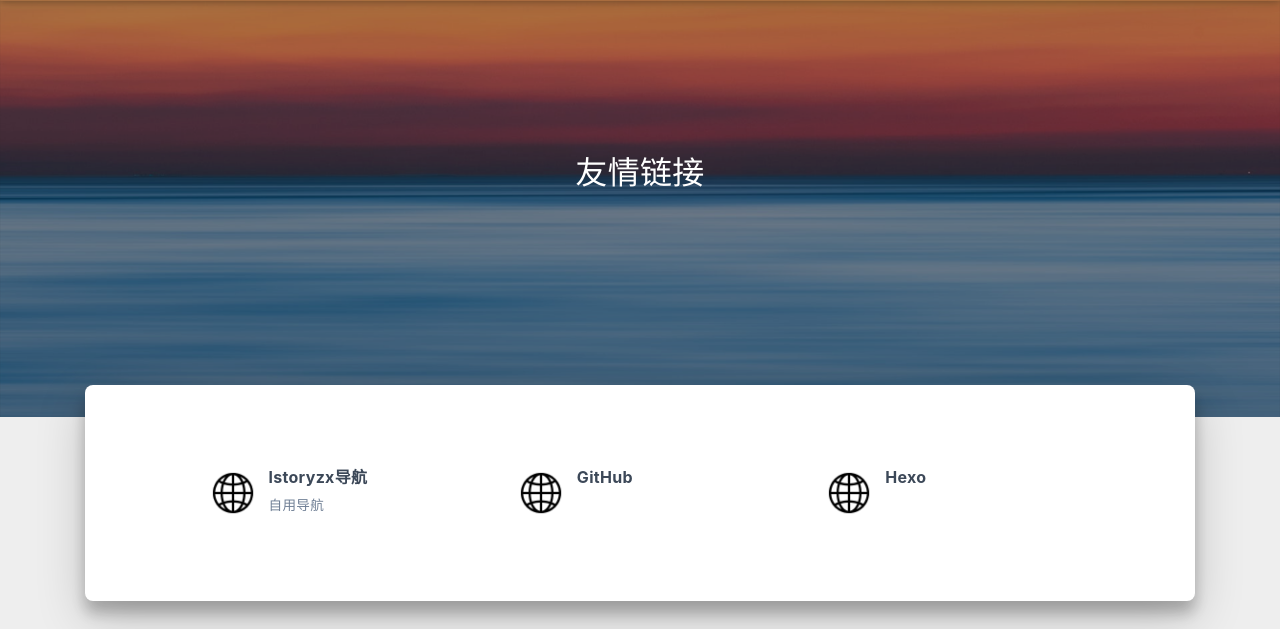
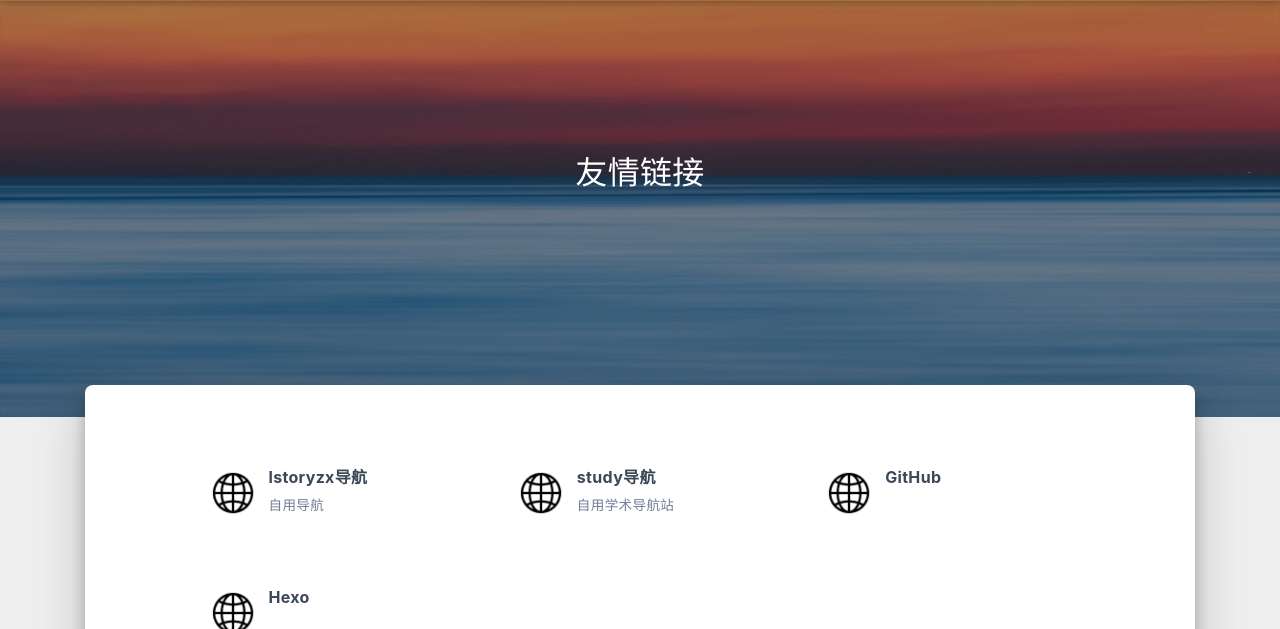
Before and after one commit to lstoryzx/lstoryzx.github.io, a plain HTML site: page links/index.html in a window 1280 px wide. Shown: the part 63-692 px from the top of the page. Drawn offline with nearby package versions, Linux system fonts and the light colour scheme; some packages are replaced by stand-ins of ours; a script that the page names is missing; a small style sheet from the web is missing.

Commit message:
Site updated: 2024-06-04 15:06:50

```diff
--- a/links/index.html
+++ b/links/index.html
@@ -260,6 +260,24 @@
 
 
     <div class="card col-lg-4 col-md-6 col-sm-12">
+      <a href="https://study.lstoryzx.top/" class="card-body hover-with-bg" target="_blank" rel="noopener">
+        <div class="card-content">
+
+            <div class="link-avatar my-auto">
+              <img src="/myfile/net.png" srcset="/img/loading.gif" lazyload alt="study导航"
+                   onerror="this.onerror=null; this.src=this.srcset='/myfile/net.png'"/>
+            </div>
+
+          <div class="link-text">
+            <div class="link-title">study导航</div>
+            <div class="link-intro">自用学术导航站</div>
+          </div>
+        </div>
+      </a>
+    </div>
+
+
+    <div class="card col-lg-4 col-md-6 col-sm-12">
       <a href="https://github.com/" class="card-body hover-with-bg" target="_blank" rel="noopener">
         <div class="card-content">
 
```
